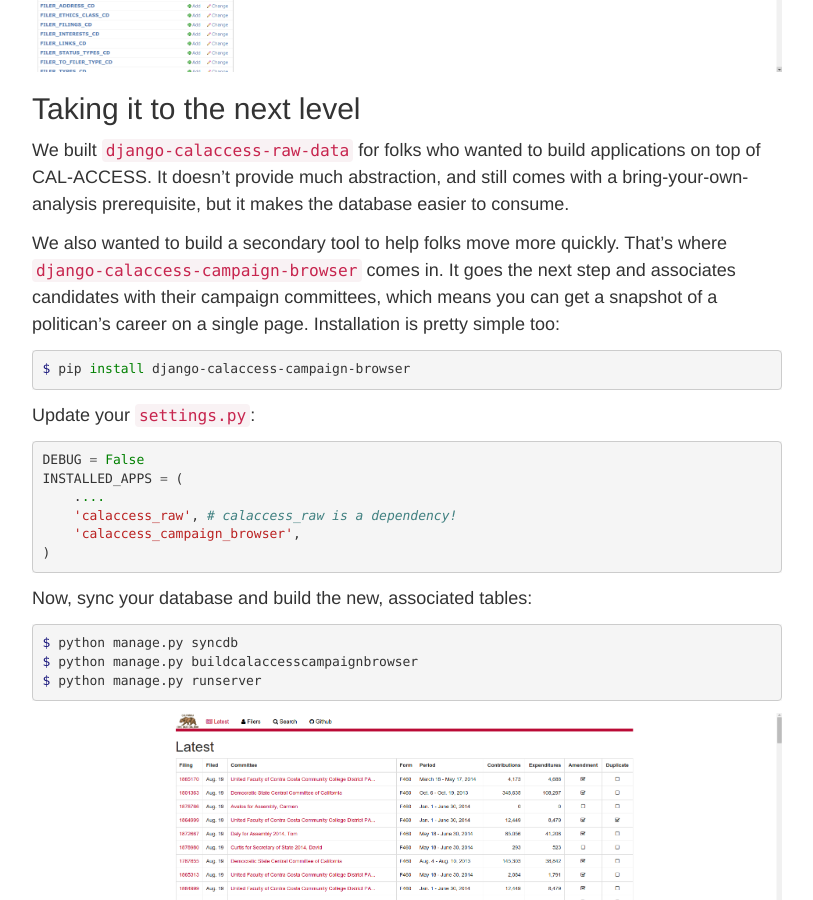
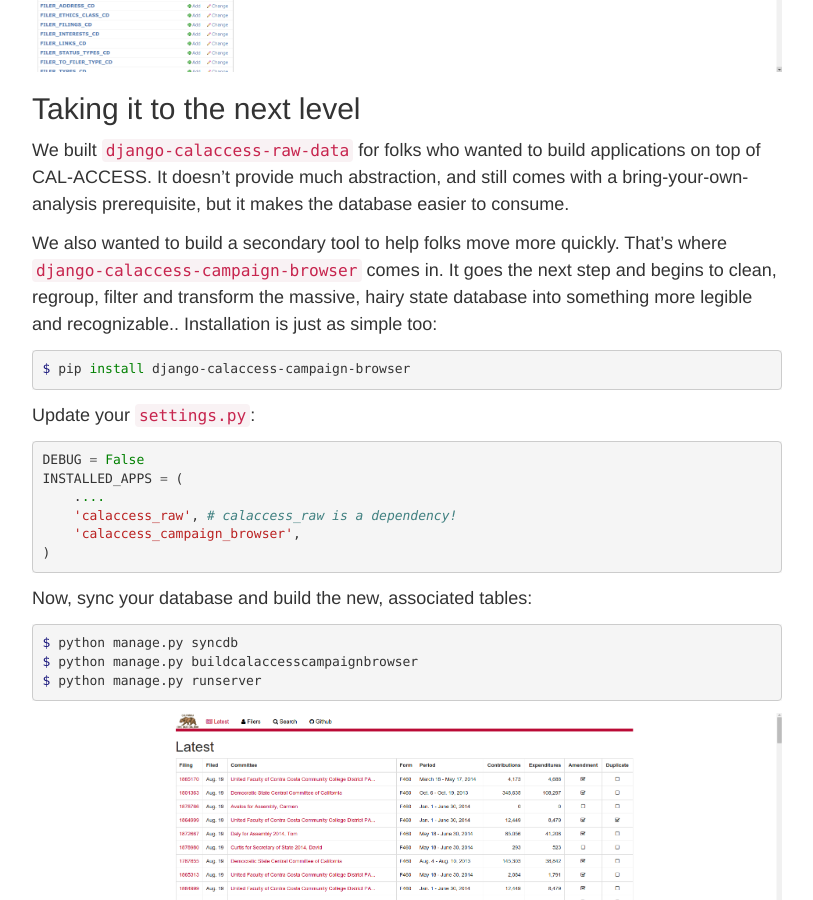
Before and after one commit to palewire/californiacivicdata.org, a Jekyll site: the page built from _posts/2014-09-24-calaccess-code-convening.markdown, in a window 1280 px wide and 900 px high, scrolled down 2201 px. Shown: the whole window, without its empty margins (233-1046 px from the left). Built offline with Jekyll 4.4.1, drawn with Linux system fonts in a browser that asks for light colours.

Commit message:
Updated 2014-09-24-calaccess-code-convening.markdown

```diff
--- a/_posts/2014-09-24-calaccess-code-convening.markdown
+++ b/_posts/2014-09-24-calaccess-code-convening.markdown
@@ -75,7 +75,7 @@
 
 We built `django-calaccess-raw-data` for folks who wanted to build applications on top of CAL-ACCESS. It doesn't provide much abstraction, and still comes with a bring-your-own-analysis prerequisite, but it makes the database easier to consume.
 
-We also wanted to build a secondary tool to help folks move more quickly. That's where `django-calaccess-campaign-browser` comes in. It goes the next step and associates candidates with their campaign committees, which means you can get a snapshot of a politican's career on a single page. Installation is pretty simple too:
+We also wanted to build a secondary tool to help folks move more quickly. That's where `django-calaccess-campaign-browser` comes in. It goes the next step and begins to clean, regroup, filter and transform the massive, hairy state database into something more legible and recognizable.. Installation is just as simple too:
 
 {% highlight bash %}
 $ pip install django-calaccess-campaign-browser
```
